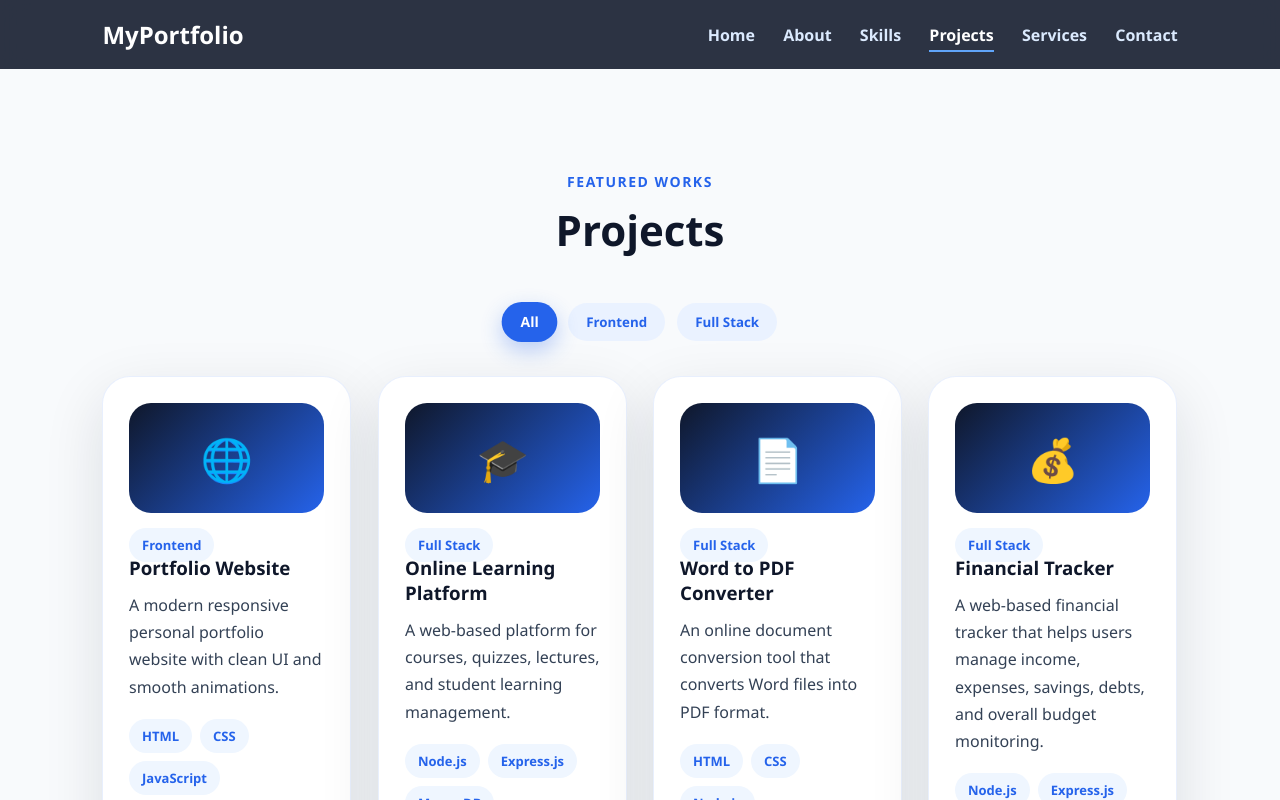
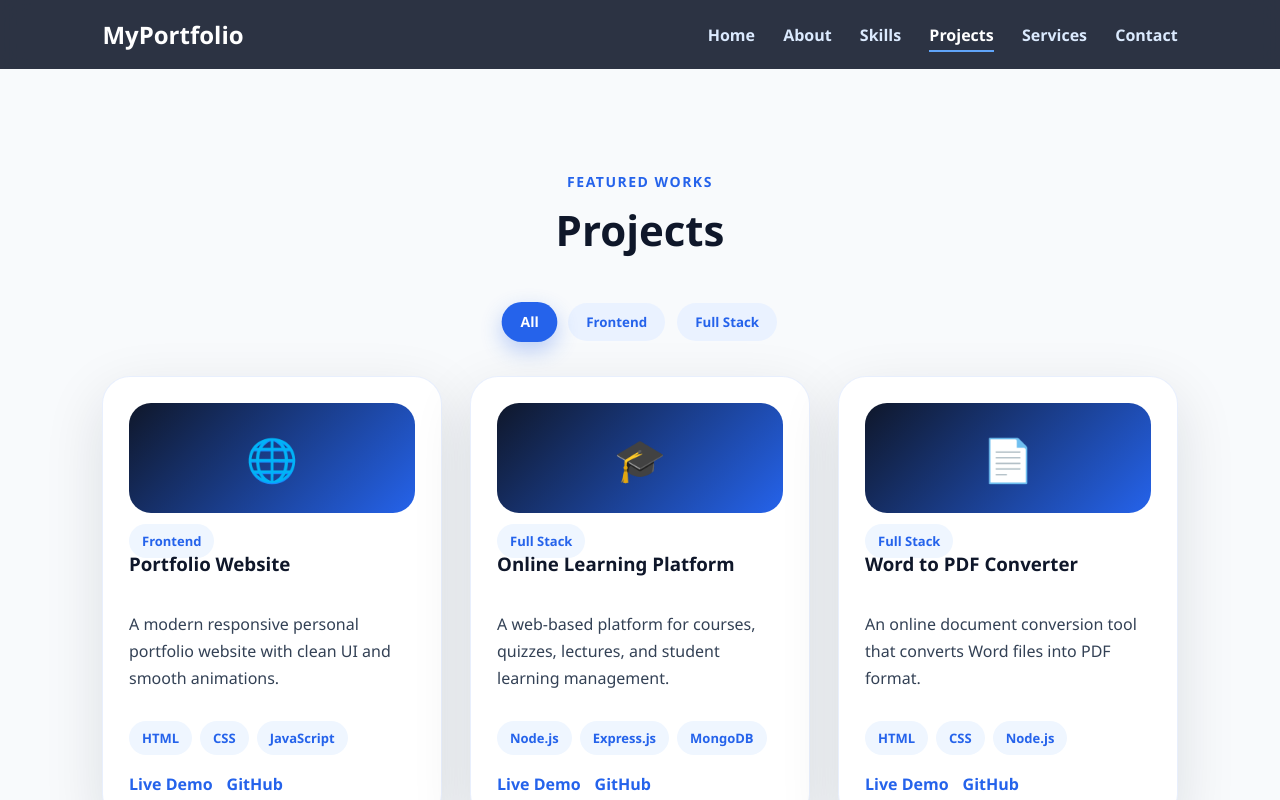
Before and after one commit to kentoyrosales123-cpu/my-portfolio, a website: page views/index.html in a window 1280 px wide. Both pictures are taken after a click on the link "View Projects". Drawn offline with Linux system fonts and the light colour scheme.

```diff
--- a/public/css/style.css
+++ b/public/css/style.css
@@ -883,3 +883,102 @@
     0 35px 90px rgba(15, 23, 42, 0.18),
     0 12px 35px rgba(37, 99, 235, 0.22);
 }
+
+/* ================= CLEAN PROJECT GRID FIX ================= */
+
+.projects-container {
+  width: min(1150px, 100%);
+  margin: auto;
+  display: grid;
+  grid-template-columns: repeat(3, minmax(260px, 1fr));
+  gap: 28px;
+  align-items: stretch;
+  perspective: 1200px;
+}
+
+.premium-project-card {
+  min-height: 430px;
+  padding: 26px;
+  display: flex;
+  flex-direction: column;
+  position: relative;
+  border-radius: 28px;
+  opacity: 1;
+  transform: scale(1);
+  transition:
+    transform 0.45s cubic-bezier(0.22, 1, 0.36, 1),
+    opacity 0.35s ease,
+    box-shadow 0.35s ease;
+  will-change: transform, opacity;
+}
+
+.project-preview {
+  height: 110px;
+  min-height: 110px;
+  border-radius: 22px;
+  display: grid;
+  place-items: center;
+  font-size: 42px;
+  background: linear-gradient(135deg, var(--secondary), var(--primary));
+  margin-bottom: 16px;
+}
+
+.premium-project-card h3 {
+  min-height: 48px;
+}
+
+.premium-project-card p {
+  min-height: 92px;
+  line-height: 1.7;
+}
+
+.project-tech {
+  display: flex;
+  flex-wrap: wrap;
+  gap: 8px;
+  margin: 18px 0;
+}
+
+.project-links {
+  margin-top: auto;
+  display: flex;
+  gap: 14px;
+}
+
+.premium-project-card.hide {
+  opacity: 0;
+  transform: scale(0.9);
+  pointer-events: none;
+}
+
+.premium-project-card:hover {
+  transform: translateY(-10px) scale(1.02);
+  box-shadow:
+    0 30px 80px rgba(0, 0, 0, 0.15),
+    0 10px 30px rgba(37, 99, 235, 0.2);
+}
+
+.premium-project-card::after {
+  pointer-events: none;
+}
+
+@media (max-width: 1100px) {
+  .projects-container {
+    grid-template-columns: repeat(2, minmax(260px, 1fr));
+  }
+}
+
+@media (max-width: 650px) {
+  .projects-container {
+    grid-template-columns: 1fr;
+  }
+
+  .premium-project-card {
+    min-height: auto;
+  }
+
+  .premium-project-card h3,
+  .premium-project-card p {
+    min-height: auto;
+  }
+}
```
